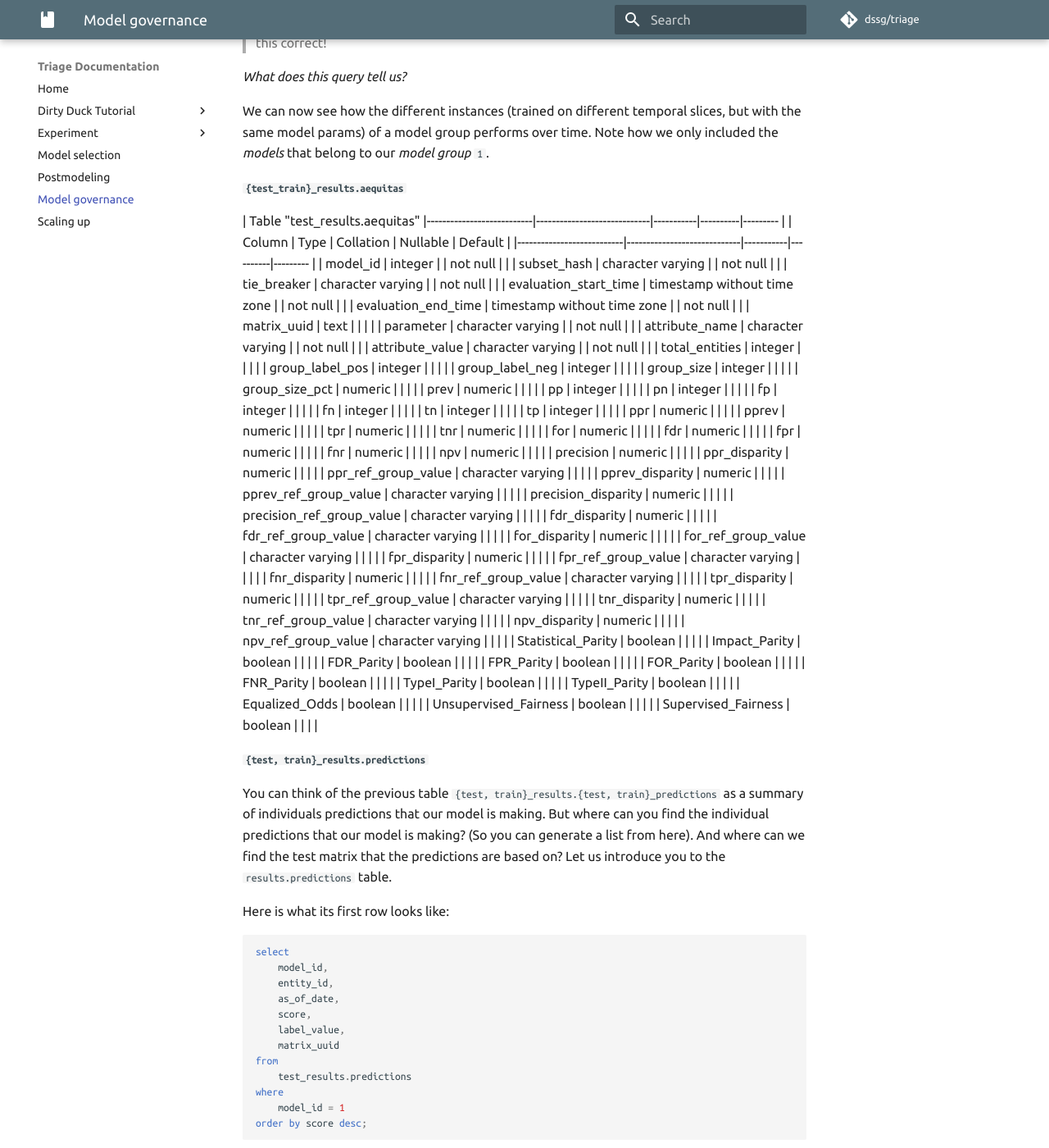
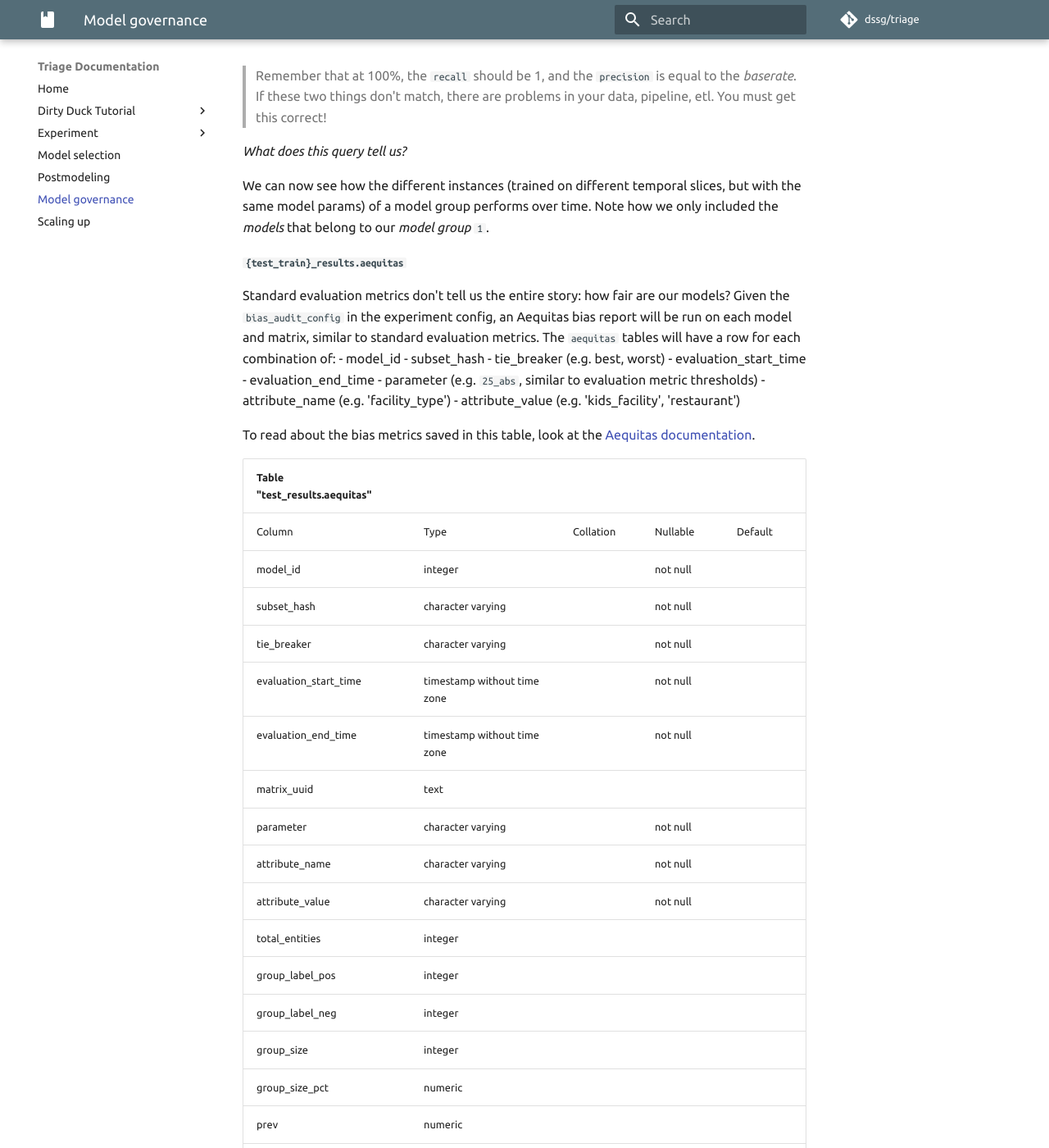
Before and after one commit to dssg/triage, an MkDocs documentation site: the page built from docs/sources/dirtyduck/docs/ml_governance.md, in a window 1280 px wide and 1400 px high, scrolled down 12921 px. Shown: the whole window at 82% size. Built offline with MkDocs 1.6.1 and Material for MkDocs 9.7.7, drawn with Linux system fonts in a browser that asks for light colours; a script that is not in the unit is left out; comment, search, counter and statistics services are not loaded; some of the changed text lies outside the part shown.

Commit message:
Update ml governance doc

```diff
--- a/docs/sources/dirtyduck/docs/ml_governance.md
+++ b/docs/sources/dirtyduck/docs/ml_governance.md
@@ -28,6 +28,7 @@
 | List of relations      |                                  |       |                     |
 |---------------------- |-------------------------------- |----- |------------------- |
 | Schema                 | Name                             | Type  | Owner               |
+| test<sub>results</sub> | aequitas                      | table | food<sub>user</sub> |
 | test<sub>results</sub> | evaluations                      | table | food<sub>user</sub> |
 | test<sub>results</sub> | individual<sub>importances</sub> | table | food<sub>user</sub> |
 | test<sub>results</sub> | predictions                      | table | food<sub>user</sub> |
@@ -41,6 +42,7 @@
 | List of relations       |                               |       |                     |
 |----------------------- |----------------------------- |----- |------------------- |
 | Schema                  | Name                          | Type  | Owner               |
+| train<sub>results</sub> | aequitas                   | table | food<sub>user</sub> |
 | train<sub>results</sub> | evaluations                   | table | food<sub>user</sub> |
 | train<sub>results</sub> | feature<sub>importances</sub> | table | food<sub>user</sub> |
 | train<sub>results</sub> | predictions                   | table | food<sub>user</sub> |
@@ -326,10 +328,22 @@
 
 ### `{test_train}_results.aequitas`
 
-| Table "test_results.aequitas"
+Standard evaluation metrics don't tell us the entire story: how fair are our models? Given the `bias_audit_config` in the experiment config, an Aequitas bias report will be run on each model and matrix, similar to standard evaluation metrics. The `aequitas` tables will have a row for each combination of:
+- model_id
+- subset_hash
+- tie_breaker (e.g. best, worst)
+- evaluation_start_time
+- evaluation_end_time
+- parameter (e.g. `25_abs`, similar to evaluation metric thresholds)
+- attribute_name (e.g. 'facility_type')
+- attribute_value (e.g. 'kids_facility', 'restaurant')
+
+To read about the bias metrics saved in this table, look at the [Aequitas documentation](https://dssg.github.io/aequitas/output_data.html).
+
+
+| Table "test_results.aequitas" | | | | |
 |---------------------------|-----------------------------|-----------|----------|--------- |
 | Column           |            Type             | Collation | Nullable | Default  |
-|---------------------------|-----------------------------|-----------|----------|--------- |
 | model_id                  | integer                     |           | not null | |
 | subset_hash               | character varying           |           | not null | |
 | tie_breaker               | character varying           |           | not null | |
```
